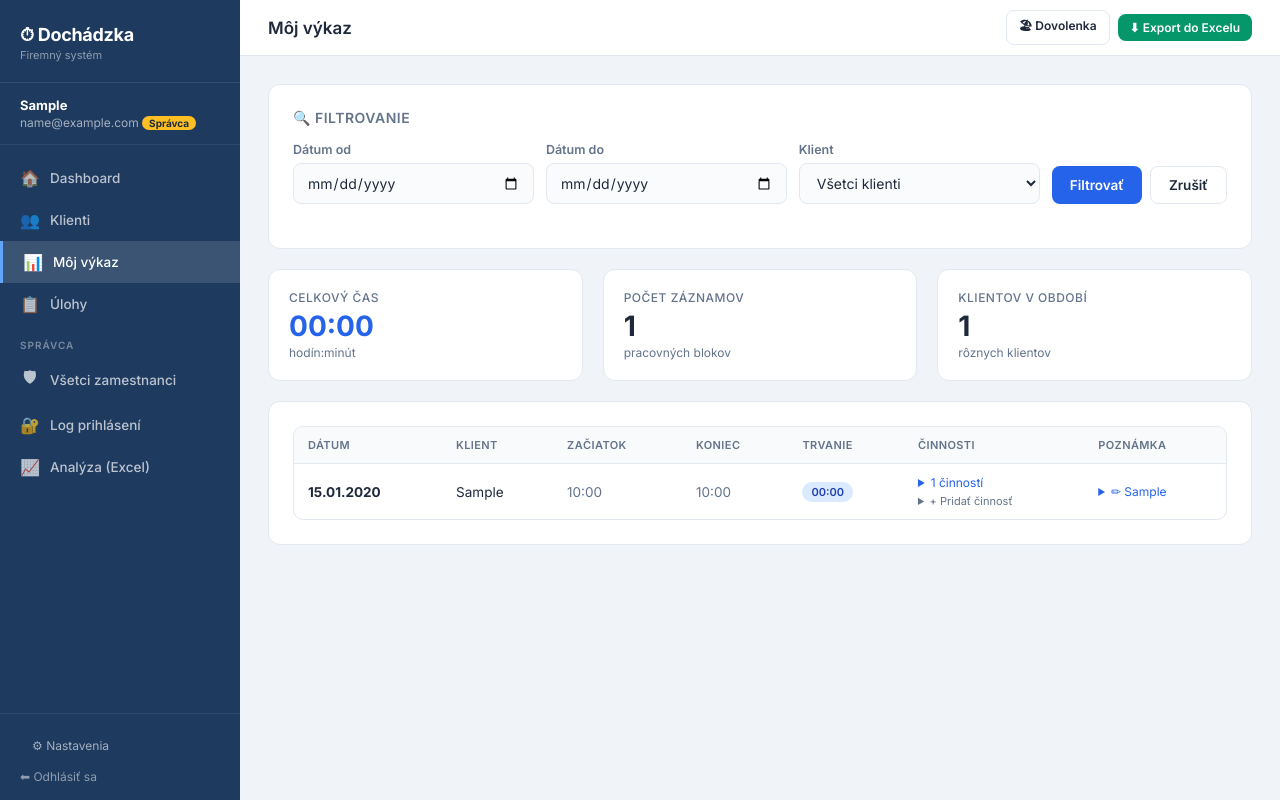
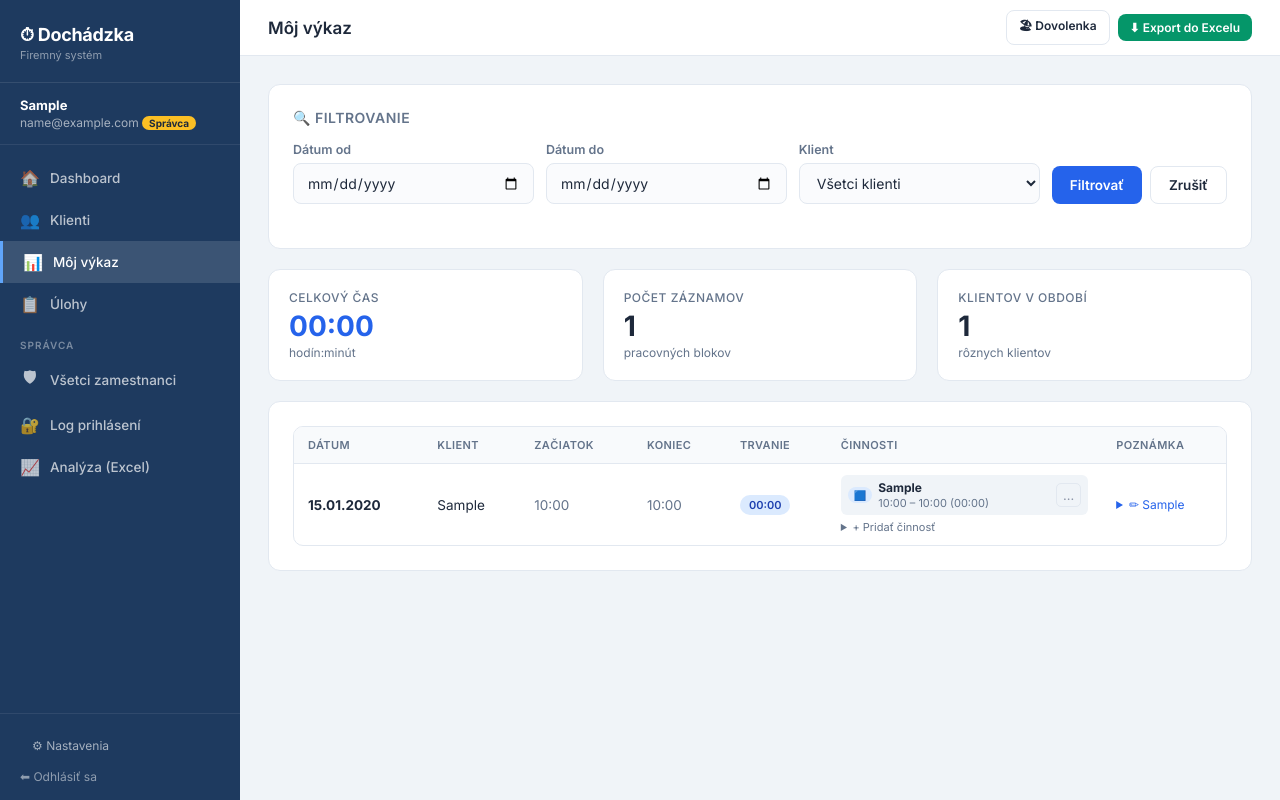
Before and after one commit to sfuzek/dochadzka, a Flask app: page /vykaz in a window 1280 px wide. Run offline with Flask 3, Linux system fonts and the light colour scheme; a user stored in the database is signed in; tables that the repository leaves empty hold one stand-in row (values such as "Sample post"); some libraries are stand-ins or nearby versions.

Commit message:
fix: tlačidlo ... vždy viditeľné — činnosti bez details, menu position:fixed
- Zrušil som <details> okolo zoznamu činností — každá činnosť viditeľná hneď
- Tlačidlo ... je teraz vždy prítomné v riadku (nie schované za rozbaľovačom)
- Dropdown menu používa position:fixed + dynamickú pozíciu podľa tlačidla
  → menu sa nezrezáva overflow:hidden z tabuľky
- Pridaná animácia pulse-red pre indikátor čakajúcej žiadosti

Co-Authored-By: Claude Sonnet 4.6 <noreply@anthropic.com>
Claude-Session: https://claude.ai/code/session_012HMwC549ZCJtPmjPEyyWej

```diff
--- a/templates/vykaz.html
+++ b/templates/vykaz.html
@@ -149,38 +149,50 @@
           <td><span class="badge badge-blue fw-600">{{ z.trvanie_format }}</span></td>
           <td>
             {% if z.cinnosti %}
-            <details>
-              <summary style="cursor:pointer;font-size:12px;color:var(--blue)">{{ z.cinnosti|length }} činností</summary>
-              <div style="margin-top:6px">
+            <!-- Zoznam činností vždy viditeľný (nie v details) -->
+            <div>
               {% for c in z.cinnosti %}
-                <div class="cinnost-item" style="font-size:12px;display:flex;align-items:center;gap:6px;justify-content:space-between;margin-bottom:4px">
-                  <div style="display:flex;align-items:center;gap:6px;flex:1;min-width:0">
+              {% set pending_ziadost = c.ziadosti|selectattr('vybavena','equalto',false)|list %}
+              <div style="display:flex;align-items:center;gap:6px;margin-bottom:5px;font-size:12px;
+                          padding:5px 7px;border-radius:6px;background:var(--bg,#161b27)">
+                <!-- Typ badge -->
                 {% if c.typ == 'extra' %}
-                    <span class="badge badge-orange" style="font-size:10px;padding:2px 6px;flex-shrink:0">🟡 Extra</span>
+                <span class="badge badge-orange" style="font-size:10px;padding:2px 6px;flex-shrink:0">🟡</span>
                 {% else %}
-                    <span class="badge badge-blue" style="font-size:10px;padding:2px 6px;flex-shrink:0">🟦 Bežná</span>
+                <span class="badge badge-blue" style="font-size:10px;padding:2px 6px;flex-shrink:0">🟦</span>
                 {% endif %}
-                    <span style="flex:1;min-width:0;overflow:hidden;text-overflow:ellipsis;white-space:nowrap">{{ c.popis }}</span>
-                    <span class="cinnost-time" style="flex-shrink:0">{{ c.cas_od.strftime('%H:%M') }} – {% if c.cas_do %}{{ c.cas_do.strftime('%H:%M') }}{% else %}—{% endif %} ({{ c.trvanie_format }})</span>
-                    {% set pending_ziadost = c.ziadosti|selectattr('vybavena','equalto',false)|list %}
+                <!-- Popis + čas -->
+                <span style="flex:1;min-width:0">
+                  <strong style="display:block;white-space:nowrap;overflow:hidden;text-overflow:ellipsis">{{ c.popis }}</strong>
+                  <span class="text-muted" style="font-size:11px">
+                    {{ c.cas_od.strftime('%H:%M') }} – {% if c.cas_do %}{{ c.cas_do.strftime('%H:%M') }}{% else %}—{% endif %}
+                    ({{ c.trvanie_format }})
+                  </span>
+                </span>
+                <!-- Indikátor žiadosti -->
                 {% if pending_ziadost %}
-                    <span title="Žiadosť o zmenu: {{ pending_ziadost[0].text }}" style="cursor:help;font-size:14px;flex-shrink:0">✅</span>
+                <span title="Čakajúca žiadosť: {{ pending_ziadost[0].text }}"
+                      style="width:8px;height:8px;border-radius:50%;background:#ef4444;
+                             flex-shrink:0;display:inline-block;cursor:help;
+                             animation:pulse-red 1.5s infinite"></span>
                 {% endif %}
-                  </div>
-                  <!-- ... menu -->
+                <!-- Tlačidlo ... -->
                 <div style="position:relative;flex-shrink:0">
                   <button type="button"
-                            onclick="toggleZiadostMenu({{ c.id }})"
-                            style="background:var(--bg,#161b27);border:1px solid var(--border,#2a3142);
-                                   border-radius:6px;padding:2px 7px;font-size:12px;cursor:pointer;
-                                   color:var(--text-muted,#8891a4);font-family:inherit;line-height:1.4">…</button>
+                          onclick="toggleZiadostMenu({{ c.id }}, event)"
+                          title="Možnosti"
+                          style="background:transparent;border:1px solid var(--border,#2a3142);
+                                 border-radius:5px;padding:1px 6px;font-size:13px;cursor:pointer;
+                                 color:var(--text-muted,#8891a4);font-family:inherit;line-height:1.6;
+                                 transition:background .15s">…</button>
                   <div id="zmenu{{ c.id }}"
-                         style="display:none;position:absolute;right:0;top:100%;z-index:50;
+                       style="display:none;position:fixed;z-index:9000;
                               background:var(--card-bg,#1e2533);border:1px solid var(--border,#2a3142);
-                                border-radius:8px;padding:4px 0;min-width:160px;box-shadow:0 4px 12px rgba(0,0,0,.4)">
+                              border-radius:8px;padding:4px 0;min-width:170px;
+                              box-shadow:0 6px 20px rgba(0,0,0,.5)">
                     <button type="button"
-                              onclick="otvoritZiadost({{ c.id }}, '{{ c.popis|e }}')"
-                              style="display:block;width:100%;text-align:left;padding:8px 14px;
+                            onclick="otvoritZiadost({{ c.id }}, '{{ c.popis|replace("'", "\\'") }}')"
+                            style="display:block;width:100%;text-align:left;padding:9px 16px;
                                    background:none;border:none;font-size:13px;cursor:pointer;
                                    color:var(--text,#e2e8f0);font-family:inherit">
                       📝 Žiadosť o zmenu
@@ -190,7 +202,6 @@
               </div>
               {% endfor %}
             </div>
-            </details>
             {% endif %}
             <!-- Pridať činnosť dodatočne -->
             <details style="margin-top:4px">
@@ -250,6 +261,12 @@
   {% endif %}
 </div>
 
+<style>
+@keyframes pulse-red {
+  0%, 100% { box-shadow: 0 0 0 0 rgba(239,68,68,.7); }
+  50%       { box-shadow: 0 0 0 4px rgba(239,68,68,0); }
+}
+</style>
 <!-- ── ŽIADOSŤ O ZMENU MODAL ─────────────────────────────────────────────── -->
 <div id="ziadostModal" style="display:none;position:fixed;inset:0;background:rgba(0,0,0,.55);z-index:1000;align-items:center;justify-content:center">
   <div style="background:var(--card-bg,#1e2533);border:1px solid var(--border,#2a3142);border-radius:14px;padding:28px 32px;width:min(440px,95vw)">
@@ -278,13 +295,25 @@ function vyberCinVykaz(zid, nazov, typ) {
   if (r) r.checked = true;
 }
 
-function toggleZiadostMenu(cinId) {
+function toggleZiadostMenu(cinId, event) {
+  event.stopPropagation();
   var menu = document.getElementById('zmenu' + cinId);
-  // Zatvori vsetky ostatne menu
+  var isHidden = menu.style.display === 'none' || menu.style.display === '';
+  // Zatvori všetky ostatné menu
   document.querySelectorAll('[id^="zmenu"]').forEach(function(m) {
-    if (m.id !== 'zmenu' + cinId) m.style.display = 'none';
+    m.style.display = 'none';
   });
-  menu.style.display = menu.style.display === 'none' ? 'block' : 'none';
+  if (isHidden) {
+    // Pozícia podľa tlačidla
+    var btn = event.currentTarget;
+    var rect = btn.getBoundingClientRect();
+    menu.style.display = 'block';
+    var menuW = 170;
+    var left = rect.right - menuW;
+    if (left < 4) left = 4;
+    menu.style.left = left + 'px';
+    menu.style.top  = (rect.bottom + 4) + 'px';
+  }
 }
 
 function otvoritZiadost(cinId, popis) {
@@ -296,11 +325,9 @@ function otvoritZiadost(cinId, popis) {
   document.getElementById('ziadostText').focus();
 }
 
-// Zavri menu pri kliknutí mimo
-document.addEventListener('click', function(e) {
-  if (!e.target.closest('[id^="zmenu"]') && !e.target.closest('button[onclick^="toggleZiadostMenu"]')) {
+// Zavri menu pri kliknutí kdekoľvek inde
+document.addEventListener('click', function() {
   document.querySelectorAll('[id^="zmenu"]').forEach(function(m) { m.style.display = 'none'; });
-  }
 });
 
 // Zatvori modal pri kliknutí mimo
```
Lines whose indentation alone changed are shown as unchanged.
